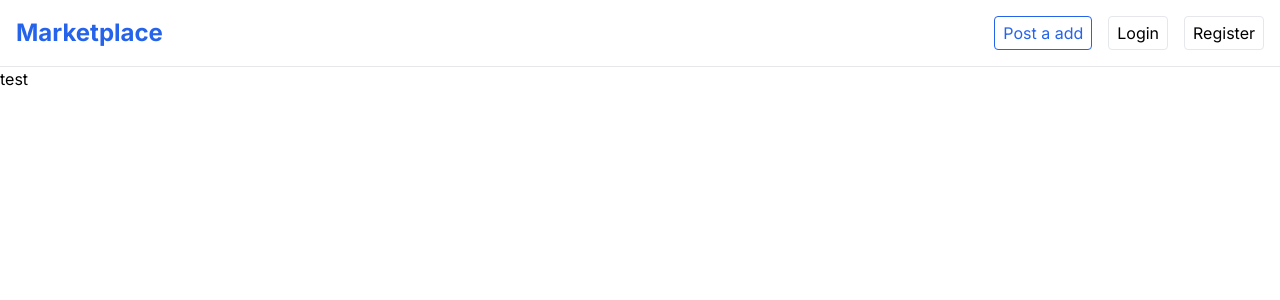
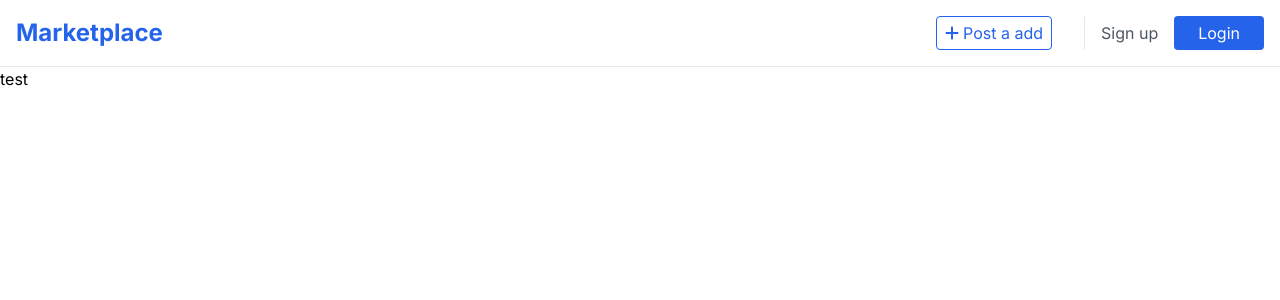
Before and after one commit to khafidhkayyis/market_place, a Next.js app: page / in a window 1280 px wide. Shown: the top 300 px of the page. Built offline with nearby package versions, Linux system fonts and the light colour scheme.

Commit message:
fix header

```diff
--- a/src/components/Header.tsx
+++ b/src/components/Header.tsx
@@ -1,3 +1,5 @@
+import { faPlus } from "@fortawesome/free-solid-svg-icons/faPlus";
+import { FontAwesomeIcon } from "@fortawesome/react-fontawesome";
 import Link from "next/link";
 
 export default function Header() {
@@ -8,12 +10,14 @@ export default function Header() {
                 href="/">
                 Marketplace
             </Link>
-            <nav className="flex gap-4 *:border *:rounded *:px-2 *:py-1">
-                <button className="border-blue-600 text-blue-600">
-                    Post a add
+            <nav className="flex gap-4 *:rounded *:py-1">
+                <button className=" border border-blue-600 text-blue-600 inline-flex gap-1 items-center px-2 mr-4">
+                    <FontAwesomeIcon icon={faPlus} className="h-4" />
+                    <span>Post a add</span>
                 </button>
-                <button className="">Login</button>
-                <button className="">Register</button>
+                <span className="border-r"></span>
+                <button className="border-0 text-gray-600">Sign up</button>
+                <button className="bg-blue-600 text-white border-0 px-6">Login</button>
             </nav>
         </header>
     )
```
